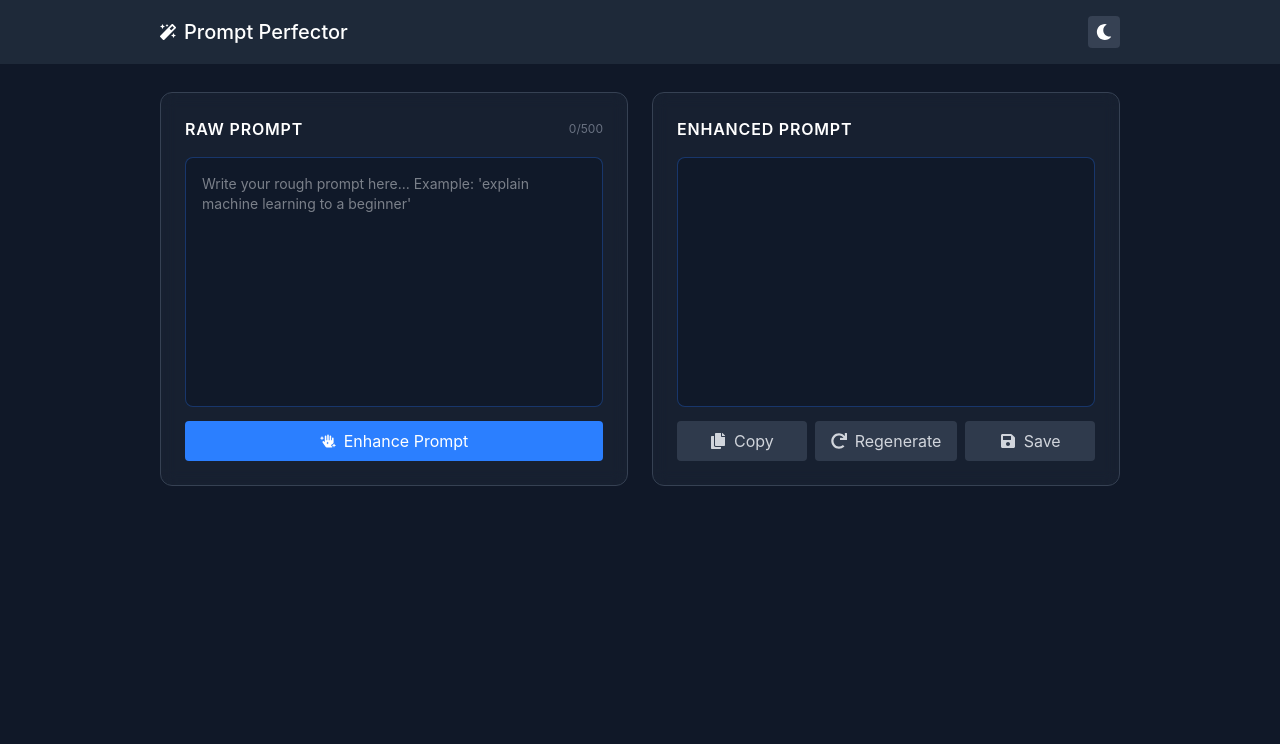
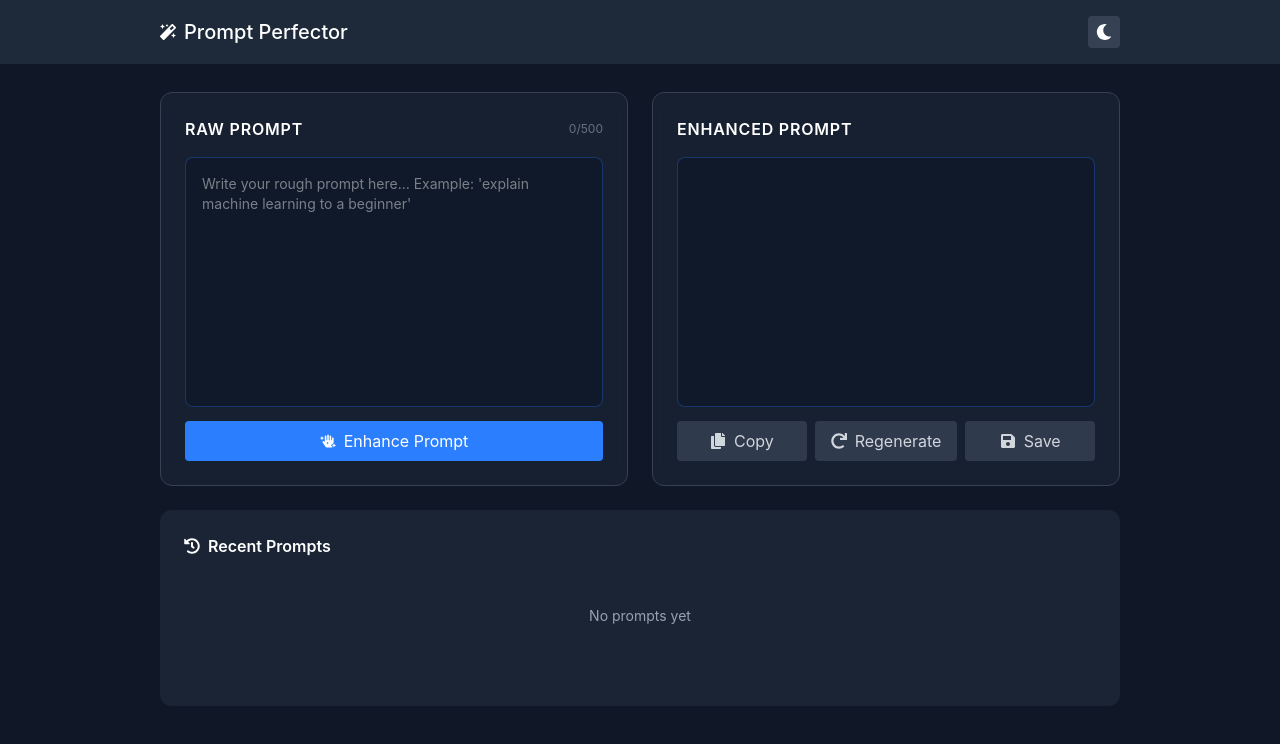
Before and after one commit to BhathiyaVicum/prompt-enhancer, a React (Vite) app: page / in a window 1280 px wide. Shown: the top 744 px of the page. Built offline with nearby package versions, Linux system fonts and the light colour scheme.

Commit message:
Add HistoryPanel component and integrate it into App; implement text length tracking in PromptInput

```diff
--- a/src/App.jsx
+++ b/src/App.jsx
@@ -1,6 +1,7 @@
 import { Header } from "./components/Header";
 import { PromptInput } from "./components/PromptInput";
 import { PromptOutput } from "./components/PromptOutput";
+import { HistoryPanel } from "./components/HistoryPanel";
 
 function App() {
     return (
@@ -13,8 +14,9 @@ function App() {
                     <PromptInput />
                     <PromptOutput />
                 </div>
+                <HistoryPanel />
+            </main>
 
-            </main>
         </div>
     )
 }
--- a/src/components/HistoryPanel.jsx
+++ b/src/components/HistoryPanel.jsx
@@ -0,0 +1,16 @@
+import { FaHistory } from "react-icons/fa";
+
+export function HistoryPanel() {
+    return (
+        <div className="bg-gray-700/30 rounded-xl p-6 mt-6">
+            <div className="flex justify-between items-center mb-4">
+                <h3 className="flex items-center gap-2 font-semibold text-white">
+                    <FaHistory /> Recent Prompts
+                </h3>
+            </div>
+            <div className="text-center py-8 text-gray-400">
+                <p className="text-sm mb-6">No prompts yet</p>
+            </div>
+        </div>
+    )
+}
--- a/src/components/PromptInput.jsx
+++ b/src/components/PromptInput.jsx
@@ -1,7 +1,16 @@
 import React from 'react';
+import { useState } from 'react';
 import { FaHandSparkles } from "react-icons/fa";
 
 export function PromptInput() {
+
+    const [length, setLength] = useState(0);
+
+    const handleTextChange = (e) => {
+        const text = e.target.value;
+        setLength(text.length);
+    }
+
     return (
 
         <div className="bg-gray-800/50 backdrop-blur-sm rounded-xl p-6 border border-gray-700 hover:border-blue-500/50 transition-all duration-300">
@@ -17,6 +26,7 @@ export function PromptInput() {
                     maxHeight: '300px',
                     height: '250px'
                 }}
+                onChange={handleTextChange}
             />
 
             <div className="flex flex-wrap gap-2 mt-2">
```
Also changed, not shown: src/utils/api.js (added).
